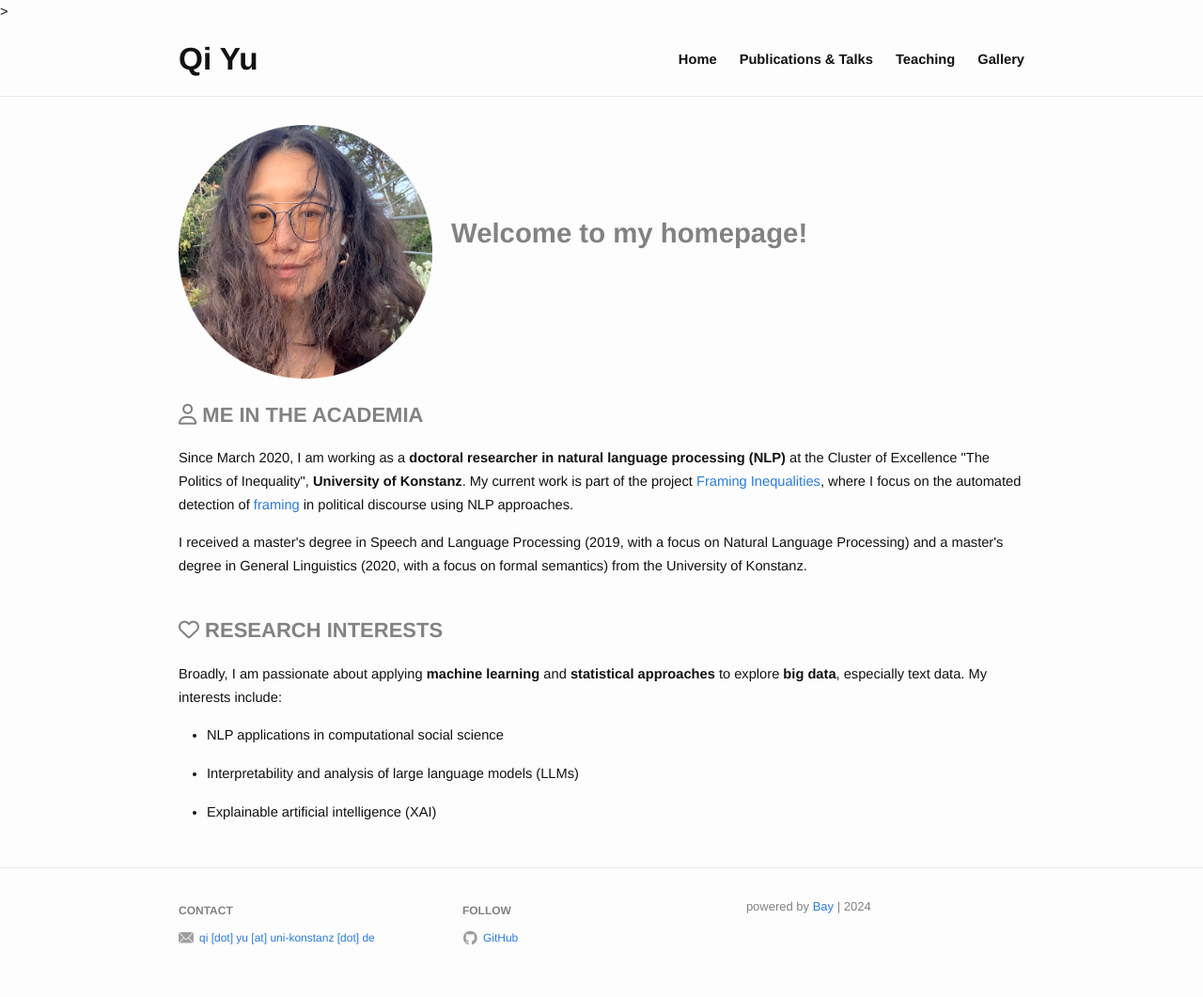
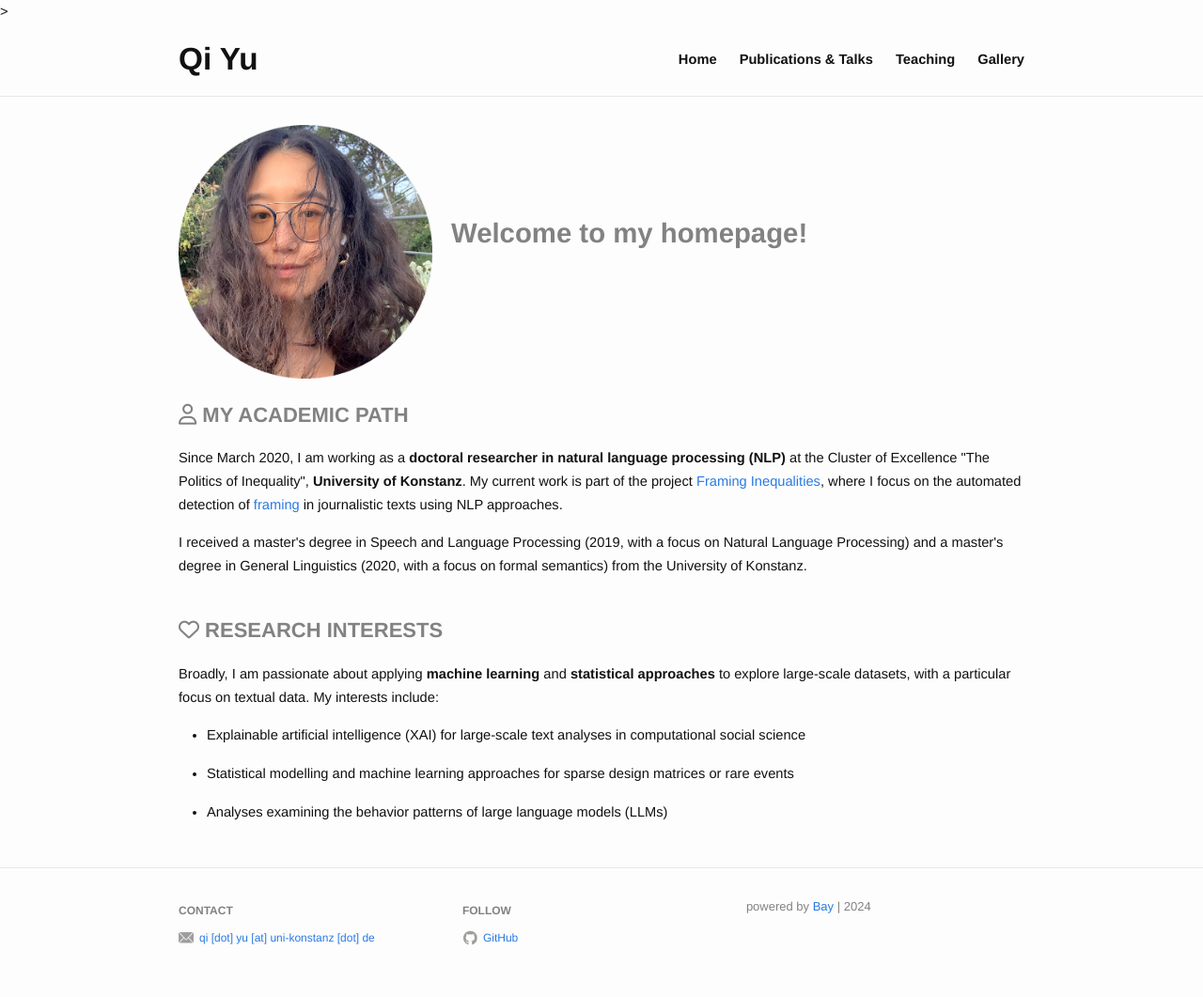
Before and after one commit to qi-yu/qi-yu.github.io, a Jekyll site: the page built from index.md, in a window 1280 px wide. Shown: the whole page at 94% size. Built offline with Jekyll 4.4.1, drawn with Linux system fonts in a browser that asks for light colours; nearby versions of some CDN libraries.

Commit message:
updated homepage

```diff
--- a/_layouts/teaching.html
+++ b/_layouts/teaching.html
@@ -9,8 +9,8 @@
       <div class="wrapper">
         <h1 class="page-heading">{{ page.title }}</h1>
         <div class="work">
-          <p style="margin-bottom: 0">During my instruction of various Python programming courses, I have developed my own materials for learning Python.</p>
-          <p>View <b><a href="https://github.com/qi-yu/teaching-materials-python">here</a></b> for a collection of them.</p>
+          <p>During my doctoral research. I instructed various Python programming courses and developed my own learning resources for Python-beginners.
+          Check out <b><a href="https://github.com/qi-yu/teaching-materials-python">this repository</a></b> for an extensive collection.</p>
 
           {% for item in page.items %}
           <ul>
--- a/index.md
+++ b/index.md
@@ -5,19 +5,21 @@ profile_picture:
   alt: profile picture
 ---
 
-<h2 style="color:#828282"><i class="fa-regular fa-user"></i> ME IN THE ACADEMIA</h2>
+<h2 style="color:#828282"><i class="fa-regular fa-user"></i> MY ACADEMIC PATH</h2>
 <p>Since March 2020, I am working as a <b>doctoral researcher in natural language processing (NLP)</b> at the Cluster of Excellence "The Politics of Inequality",
 <b>University of Konstanz</b>. My current work is part of the project <a href="https://www.exc.uni-konstanz.de/en/inequality/research/projects/framing-inequalities/" target="_blank" rel="noopener noreferrer">Framing Inequalities</a>,
-where I focus on the automated detection of <a href="https://en.wikipedia.org/wiki/Framing_(social_sciences)" target="_blank" rel="noopener noreferrer">framing</a> in political discourse using NLP approaches.</p>
+where I focus on the automated detection of <a href="https://en.wikipedia.org/wiki/Framing_(social_sciences)" target="_blank" rel="noopener noreferrer">framing</a> in journalistic texts using NLP approaches.</p>
 
 <p style="margin-bottom:1cm;">I received a master's degree in Speech and Language Processing (2019, with a focus on Natural Language Processing) and a master's degree
 in General Linguistics (2020, with a focus on formal semantics) from the University of Konstanz.</p>
 
 
 <h2 style="color:#828282"><i class="fa-regular fa-heart"></i> RESEARCH INTERESTS</h2>
-<p>Broadly, I am passionate about applying <b>machine learning</b> and <b>statistical approaches</b> to explore <b>big data</b>, especially text data. My interests include:
+<p>Broadly, I am passionate about applying <b>machine learning</b> and <b>statistical approaches</b> to explore large-scale datasets, with a particular focus on textual data.
+
+My interests include:
 <ul>
-  <li>NLP applications in computational social science</li>
-  <li>Interpretability and analysis of large language models (LLMs)</li>
-  <li>Explainable artificial intelligence (XAI)</li>
+  <li>Explainable artificial intelligence (XAI) for large-scale text analyses in computational social science</li>
+  <li>Statistical modelling and machine learning approaches for sparse design matrices or rare events</li>
+  <li>Analyses examining the behavior patterns of large language models (LLMs)</li>
 </ul>
```
Also changed, not shown: 3 other files.
